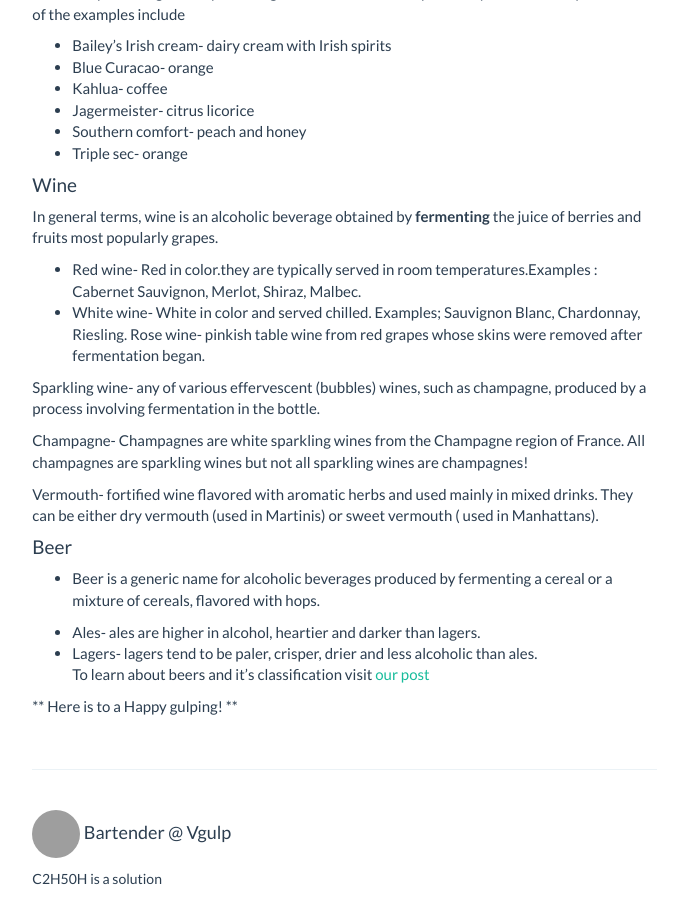
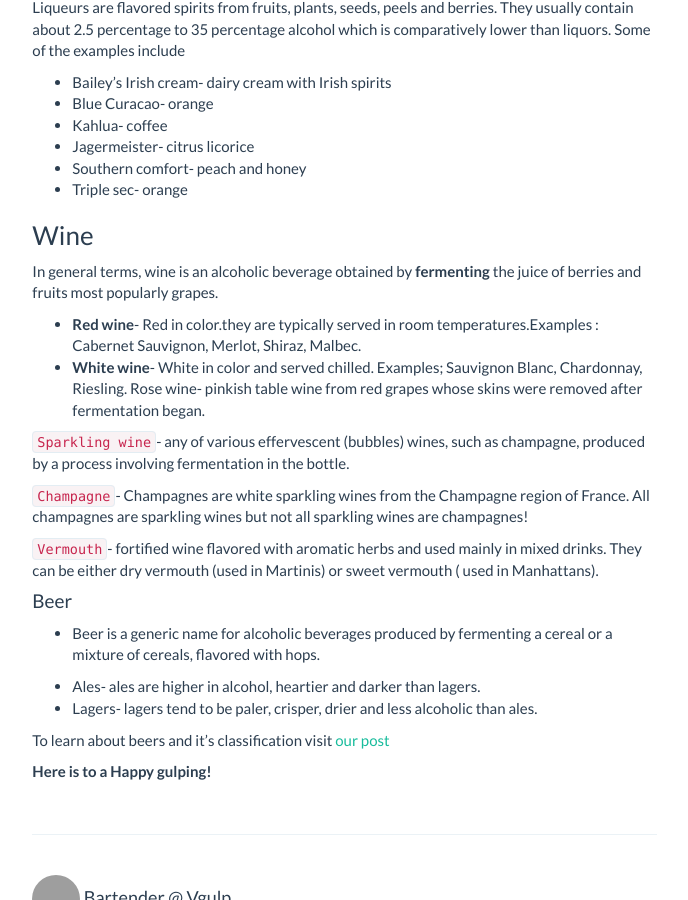
Before and after one commit to ajeeshpu/vgulp-jekyll, a Jekyll site: the page built from _posts/2014-01-29-alcohol-classification.markdown, in a window 1280 px wide and 900 px high, scrolled down 922 px. Shown: the whole window, without its empty margins (186-874 px from the left). Built offline with Jekyll 4.4.1, drawn with Linux system fonts in a browser that asks for light colours; some web fonts are replaced; Markdown is read by kramdown in place of the engine named in the settings; comment, search, counter and statistics services are not loaded; grey boxes are pictures that could not be loaded.

```diff
--- a/_posts/2014-01-28-liquor-types-and-basics.markdown
+++ b/_posts/2014-01-28-liquor-types-and-basics.markdown
@@ -2,7 +2,7 @@
 layout: blog-post
 title:  "Liquor types and basics"
 description: " A casual drinker or a world class tippler? If you are reading this post, it's an indication that you love drinking. Part of knowing how to being a classy drinker involves knowing your way around alcohol. You may not particularly care about what you are drinking but it's never a good thing to ignore information. So, here is a quick guide to some of the most popular liquors around the globe."
-date:   2014-01-29 18:48:11
+date:   2014-01-28 18:48:11
 tags: vodka, gin, rum, tequila, whiskey, scotch, bourbon, blended whisky, Irish whiskey, brandy, cognac
 categories: all_spirits
 author: simi
--- a/_posts/2014-01-29-alcohol-classification.markdown
+++ b/_posts/2014-01-29-alcohol-classification.markdown
@@ -12,11 +12,11 @@ og_image_url: http://cdn.vgulp.com/blog/irish-whiskey-c5779f12436404334e51afd234
 
 Alcohol is a generic term used to describe any potable beverage containing ethanol. It can be classified into the following categories.
 
-#### Liquor
+### Liquor
 
 Liquor refers to any unsweetened **distilled** alcoholic beverage. They are usually higher in alcoholic content. Vodka, gin, rum, tequila, whiskey, brandy and moonshine are all liquors.
 
-#### Liqueur
+### Liqueur
 
 Liqueurs are flavored spirits from fruits, plants, seeds, peels and berries. They usually contain about 2.5 percentage to 35 percentage alcohol which is comparatively lower than liquors. Some of the examples include
 
@@ -27,18 +27,19 @@ Liqueurs are flavored spirits from fruits, plants, seeds, peels and berries. The
 * Southern comfort- peach and honey
 * Triple sec- orange
 
-#### Wine
+### Wine
 
 In general terms, wine is an alcoholic beverage obtained by **fermenting** the juice of berries and fruits most popularly grapes.
-* Red wine- Red in color.they are typically served in room temperatures.Examples : Cabernet Sauvignon, Merlot, Shiraz, Malbec.
-* White wine- White in color and served chilled. Examples; Sauvignon Blanc, Chardonnay, Riesling.
+
+* **Red wine**- Red in color.they are typically served in room temperatures.Examples : Cabernet Sauvignon, Merlot, Shiraz, Malbec.
+* **White wine**- White in color and served chilled. Examples; Sauvignon Blanc, Chardonnay, Riesling.
 Rose wine-  pinkish table wine from red grapes whose skins were removed after fermentation began.
 
-Sparkling wine-  any of various effervescent (bubbles) wines, such as champagne, produced by a process involving fermentation in the bottle.
+`Sparkling wine`-  any of various effervescent (bubbles) wines, such as champagne, produced by a process involving fermentation in the bottle.
 
-Champagne- Champagnes are white sparkling wines from the Champagne region of France. All champagnes are sparkling wines but not all sparkling wines are champagnes!
+`Champagne`- Champagnes are white sparkling wines from the Champagne region of France. All champagnes are sparkling wines but not all sparkling wines are champagnes!
 
-Vermouth- fortified wine flavored with aromatic herbs and used mainly in mixed drinks. They can be either dry vermouth (used in Martinis) or sweet vermouth ( used in Manhattans).
+`Vermouth`- fortified wine flavored with aromatic herbs and used mainly in mixed drinks. They can be either dry vermouth (used in Martinis) or sweet vermouth ( used in Manhattans).
 
 #### Beer
 
@@ -46,6 +47,7 @@ Vermouth- fortified wine flavored with aromatic herbs and used mainly in mixed d
 
 * Ales- ales are higher in alcohol, heartier and darker than lagers.
 * Lagers- lagers tend to be paler, crisper, drier and less alcoholic than ales.
+
 To learn about beers and it's classification visit [our post](http://gulpmag.tumblr.com/post/70778380798/beer)
 
-** Here is to a Happy gulping! **
+**Here is to a Happy gulping!**
```
